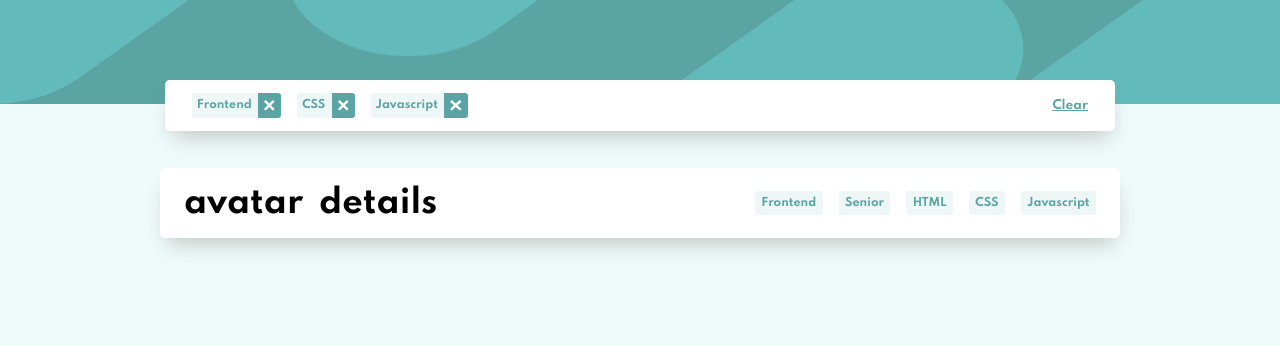
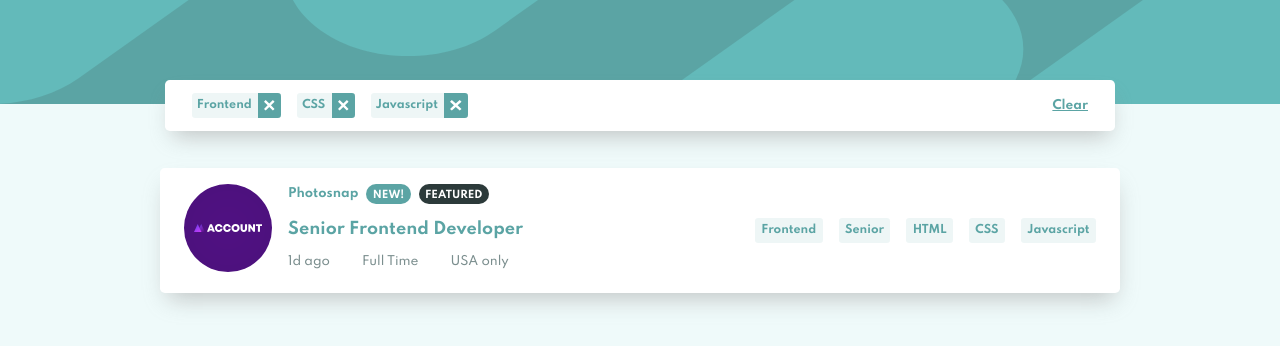
Before and after one commit to Moro-Afriyie/Job-listings-with-filtering, a React (Create React App) app in the folder job-listings-with-filtering/: page / in a window 1280 px wide. Shown: the top 346 px of the page. Built offline with nearby package versions, Linux system fonts and the light colour scheme.

Commit message:
done styling the card component

```diff
--- a/job-listings-with-filtering/src/components/Card.tsx
+++ b/job-listings-with-filtering/src/components/Card.tsx
@@ -1,5 +1,6 @@
 import * as React from "react";
 import "../styles/Card.scss";
+import account from "../assets/images/account.svg";
 
 // eslint-disable-next-line @typescript-eslint/no-empty-interface
 interface ICardProps {}
@@ -9,10 +10,24 @@ const Card: React.FunctionComponent<ICardProps> = (props) => {
     <div className="card__container">
       <div className="card__left">
         <div className="card__avatar">
-          <h1>avatar</h1>
+          <img src={account} alt="avatar" />
         </div>
         <div className="card__details">
-          <h1>details</h1>
+          <div className="tags">
+            <p className="company">Photosnap</p>
+            <p className="new">new!</p>
+            <p className="featured">featured</p>
+          </div>
+          <div className="tilte">
+            <p className="position">Senior Frontend developer</p>
+          </div>
+          <div className="day">
+            <p className="postedAT">1d ago</p>
+            <i className="fas fa-circle"></i>
+            <p className="contract">Full time</p>
+            <i className="fas fa-circle"></i>
+            <p className="location">USA only</p>
+          </div>
         </div>
       </div>
       <div className="card__right">
--- a/job-listings-with-filtering/src/styles/Card.scss
+++ b/job-listings-with-filtering/src/styles/Card.scss
@@ -13,6 +13,61 @@
   .card__left {
     display: flex;
     gap: 1rem;
+    .card__details {
+      display: flex;
+      flex-direction: column;
+      gap: 1rem;
+      .tags {
+        display: flex;
+        gap: 0.5rem;
+        align-items: center;
+        font-weight: 700;
+        .company {
+          font-size: 12px;
+          color: $DesaturatedDarkCyan;
+        }
+        .new {
+          font-size: 12px;
+          text-transform: uppercase;
+          color: white;
+          background-color: $DesaturatedDarkCyan;
+          padding: 0.3rem 0.4rem 0.15rem 0.4rem;
+          font-size: 10px;
+          border-radius: 0.7rem;
+          text-align: center;
+          display: grid;
+          place-content: center;
+        }
+        .featured {
+          font-size: 12px;
+          text-transform: uppercase;
+          color: white;
+          background-color: $VeryDarkGrayishCyan;
+          padding: 0.3rem 0.4rem 0.15rem 0.4rem;
+          font-size: 10px;
+          border-radius: 0.7rem;
+          text-align: center;
+          display: grid;
+          place-content: center;
+        }
+      }
+      .position {
+        font-weight: 700;
+        color: $DesaturatedDarkCyan;
+        text-transform: capitalize;
+        font-size: 1rem;
+      }
+      .day {
+        display: flex;
+        gap: 1rem;
+        align-items: center;
+        color: $DarkGrayishCyan;
+        font-size: 12px;
+        .contract {
+          text-transform: capitalize;
+        }
+      }
+    }
   }
   .card__right {
     display: flex;
```
